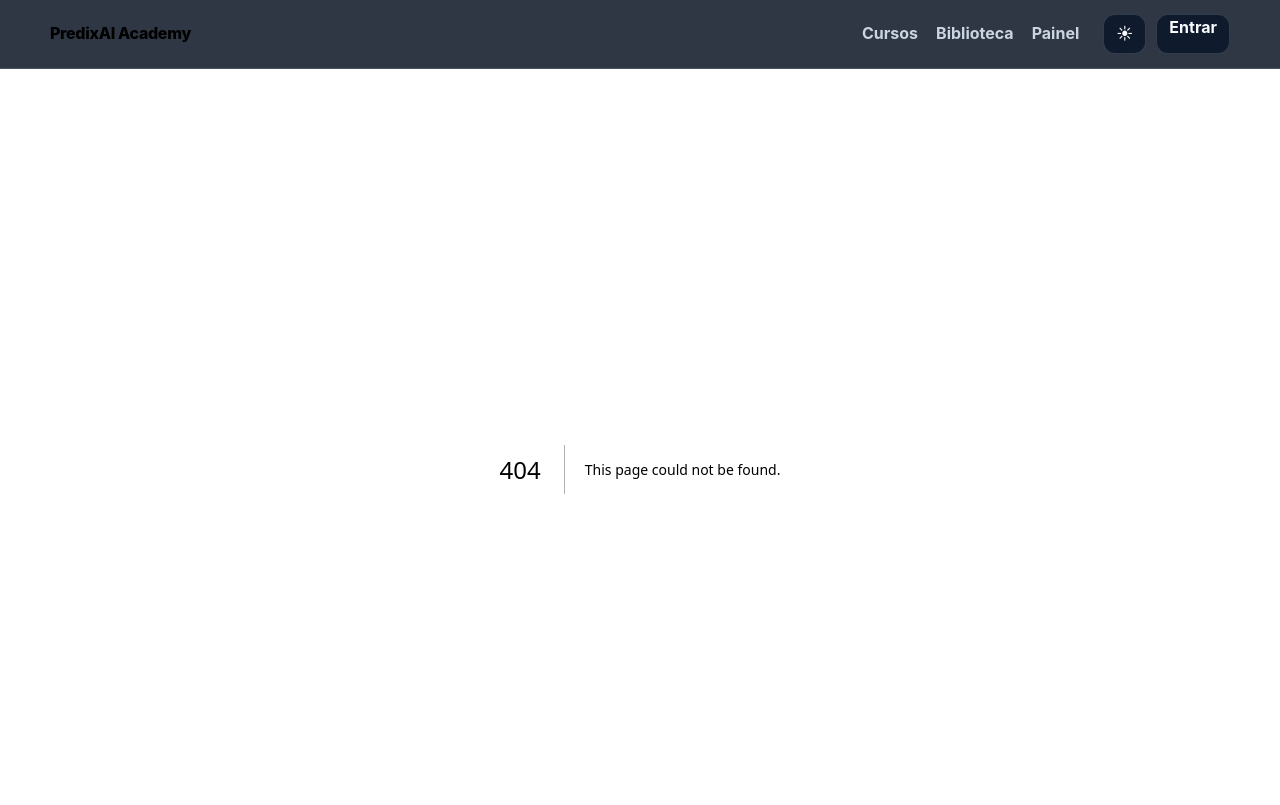
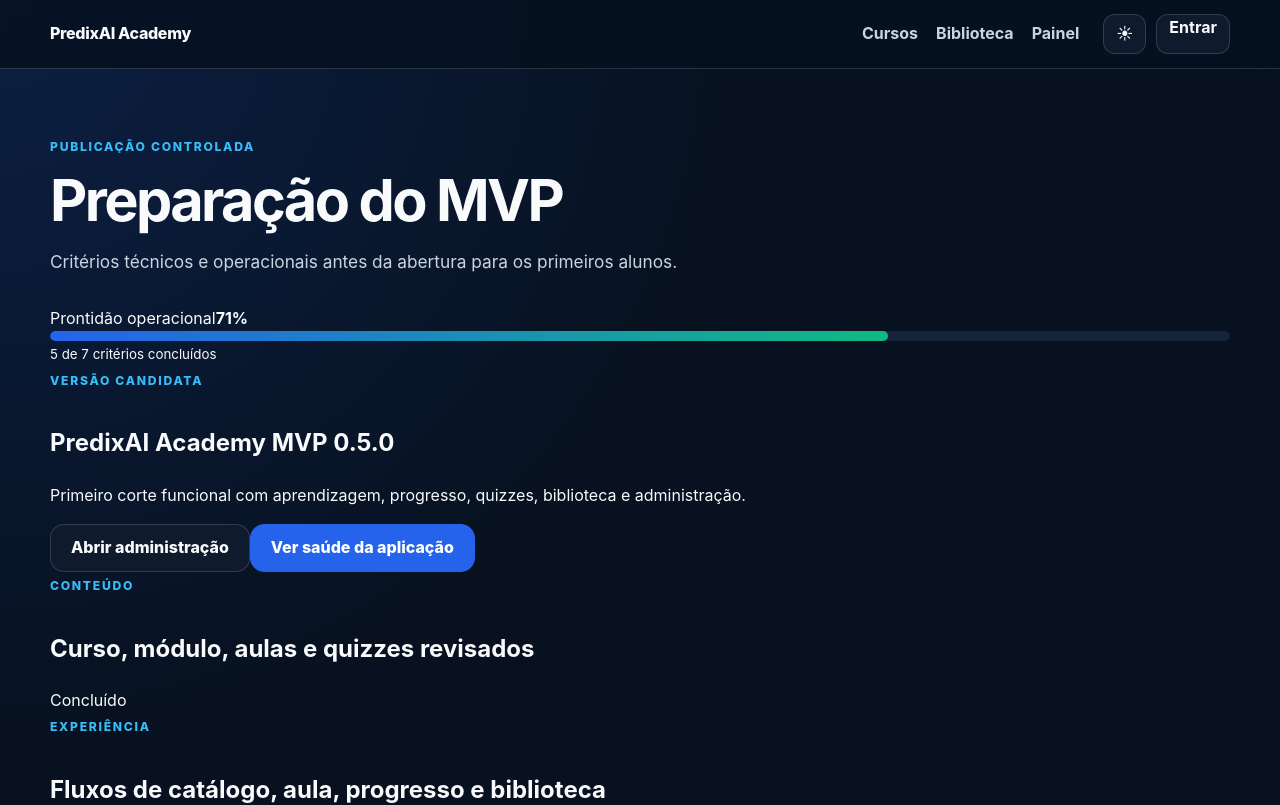
Before and after one commit to leon337/predixai-academy, a Next.js app: page /mvp in a window 1280 px wide. Before the commit this address had no page. Shown: the top 805 px of the page. Built offline with nearby package versions, Linux system fonts and the light colour scheme.

Commit message:
feat(mvp): add publication readiness checklist

```diff
--- /dev/null
+++ b/app/mvp/page.tsx
@@ -0,0 +1,65 @@
+import Link from "next/link";
+
+const checks = [
+  ["Conteúdo", "Curso, módulo, aulas e quizzes revisados", "Concluído"],
+  ["Experiência", "Fluxos de catálogo, aula, progresso e biblioteca", "Concluído"],
+  ["Autenticação", "Cadastro, login, confirmação e saída", "Concluído"],
+  ["Administração", "Painel protegido e inventário editorial", "Concluído"],
+  ["Operação", "Endpoint de saúde e versão identificada", "Concluído"],
+  ["Validação final", "Teste autenticado em celular e desktop", "Revisar"],
+  ["Publicação", "Definir público piloto e canal de suporte", "Revisar"],
+] as const;
+
+export default function MvpPage() {
+  const completed = checks.filter((item) => item[2] === "Concluído").length;
+  const percent = Math.round((completed / checks.length) * 100);
+
+  return (
+    <main className="page shell">
+      <section className="page-heading">
+        <span className="eyebrow">Publicação controlada</span>
+        <h1>Preparação do MVP</h1>
+        <p>Critérios técnicos e operacionais antes da abertura para os primeiros alunos.</p>
+      </section>
+
+      <section className="mvp-overview">
+        <article className="mvp-score-card">
+          <span>Prontidão operacional</span>
+          <strong>{percent}%</strong>
+          <div className="progress-track"><div className="progress-fill" style={{ width: `${percent}%` }} /></div>
+          <small>{completed} de {checks.length} critérios concluídos</small>
+        </article>
+        <article className="mvp-release-card">
+          <span className="eyebrow">Versão candidata</span>
+          <h2>PredixAI Academy MVP 0.5.0</h2>
+          <p>Primeiro corte funcional com aprendizagem, progresso, quizzes, biblioteca e administração.</p>
+          <div className="admin-card-actions">
+            <Link className="button secondary" href="/admin">Abrir administração</Link>
+            <a className="button primary" href="/api/health">Ver saúde da aplicação</a>
+          </div>
+        </article>
+      </section>
+
+      <section className="release-checklist" aria-label="Checklist de publicação">
+        {checks.map(([area, criterion, status]) => (
+          <article className="release-check-row" key={area}>
+            <div><span className="eyebrow">{area}</span><h2>{criterion}</h2></div>
+            <span className={`status-chip ${status === "Concluído" ? "published" : "draft"}`}>{status}</span>
+          </article>
+        ))}
+      </section>
+
+      <section className="admin-section">
+        <span className="eyebrow">Protocolo de lançamento</span>
+        <h2>Sequência recomendada</h2>
+        <ol className="release-steps">
+          <li>Testar o curso completo com uma conta de aluno real.</li>
+          <li>Verificar o painel administrativo com a conta autorizada.</li>
+          <li>Executar o teste final em celular e desktop.</li>
+          <li>Selecionar um grupo piloto pequeno e registrar feedback.</li>
+          <li>Publicar a URL oficial somente após a validação do piloto.</li>
+        </ol>
+      </section>
+    </main>
+  );
+}
```
